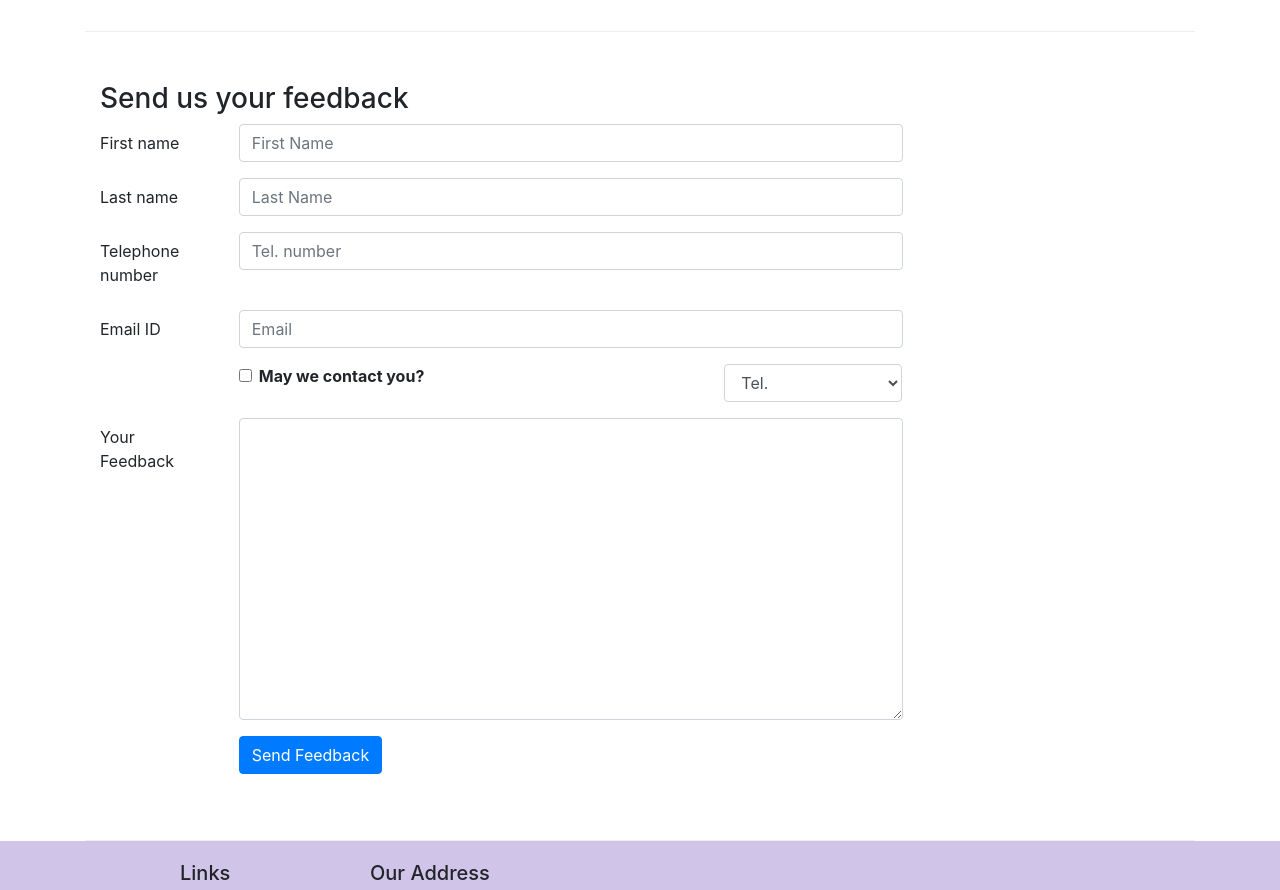
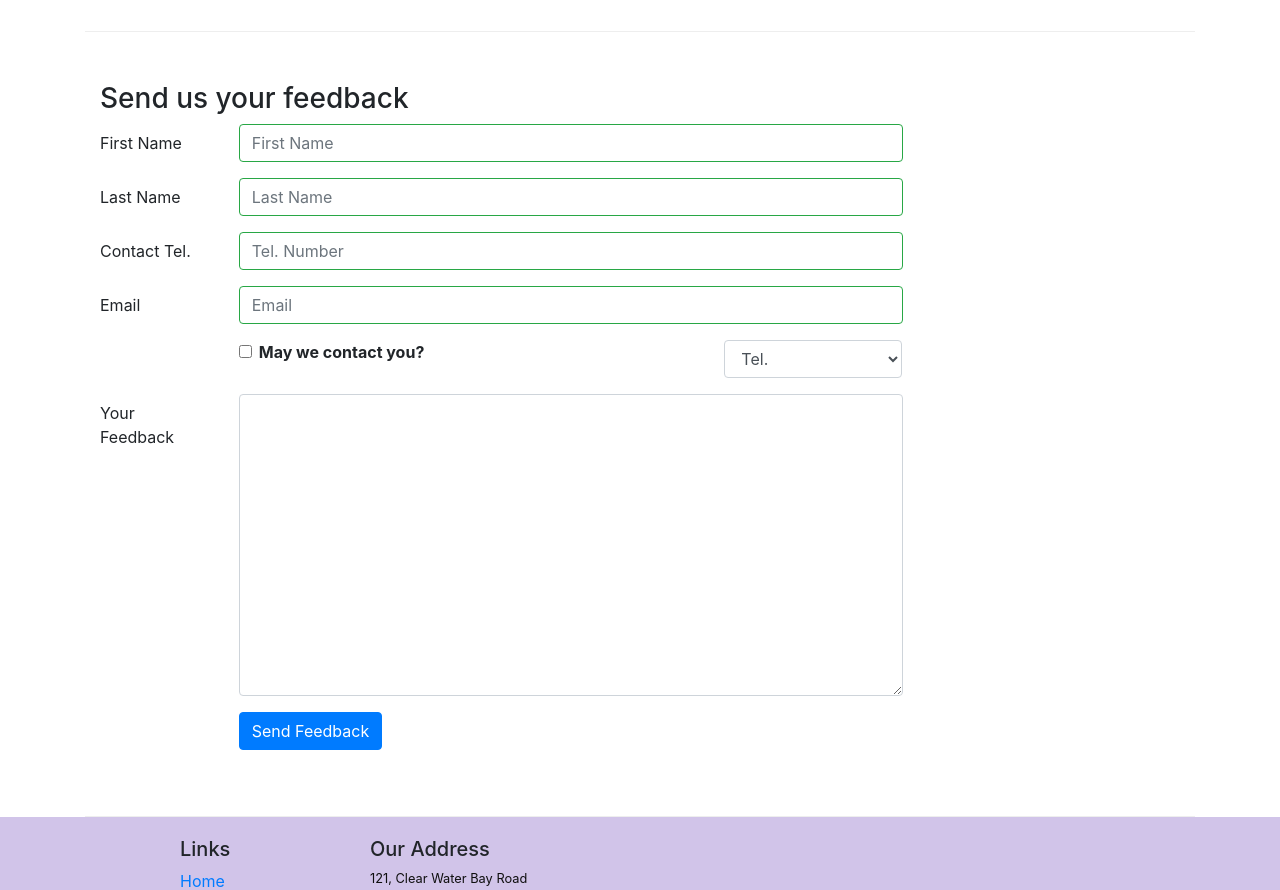
Before and after one commit to dh1105/React, a React (Create React App) app: page /contactus in a window 1280 px wide. Shown: the part 840-1730 px from the top of the page. Built offline with nearby package versions, Linux system fonts and the light colour scheme.

Commit message:
Controlled Form Validation

```diff
--- a/src/Components/ContactComponent.js
+++ b/src/Components/ContactComponent.js
@@ -1,5 +1,5 @@
 import React, {Component } from 'react';
-import { Breadcrumb, BreadcrumbItem, Button, Form, FormGroup, Label, Input, Col} from 'reactstrap';
+import { Breadcrumb, BreadcrumbItem, Button, Form, FormGroup, Label, Input, Col, FormFeedback} from 'reactstrap';
 import { Link } from 'react-router-dom';
 
 class Contact extends Component{
@@ -14,11 +14,53 @@ class Contact extends Component{
             email: '',
             agree: false,
             contactType: 'Tel.',
-            message: ''
+            message: '',
+            touched: {
+                firstname: false,
+                lastname: false,
+                telnum: false,
+                email: false
+            }
         }
 
         this.handleSubmit = this.handleSubmit.bind(this);
         this.handleInputChange = this.handleInputChange.bind(this);
+        this.handleBlur = this.handleBlur.bind(this);
+    }
+
+    handleBlur = (field) => (evt) => {
+        this.setState({
+          touched: { ...this.state.touched, [field]: true },
+        });
+    }
+
+    validate(firstname, lastname, telnum, email){
+        const errors = {
+            firstname: '',
+            lastname: '',
+            telnum: '',
+            email: ''
+        }
+
+        if(this.state.touched.firstname && firstname.length < 3)
+            errors.firstname = 'First name should be more than 2 characters';
+        else if(this.state.touched.firstname && firstname.length > 20)
+            errors.firstname = 'First name should be less than 20 characters';
+
+        if(this.state.touched.lastname && lastname.length < 3)
+            errors.lastname = 'Last name should be more than 2 characters';
+        else if(this.state.touched.lastname && lastname.length > 20)
+            errors.lastname = 'Last name should be less than 20 characters';
+
+        const reg = /^\d+$/;
+
+        if(this.state.touched.telnum && !reg.test(telnum))
+            errors.telnum = 'Tel. num should only be numbers';
+
+        if(this.state.touched.email && email.split('').filter(x => x === '@').length != 1)
+            errors.email = 'Email should have @';
+
+        return errors;
     }
 
     handleInputChange(event) {
@@ -38,6 +80,7 @@ class Contact extends Component{
     }
 
     render(){
+        const errors = this.validate(this.state.firstname, this.state.lastname, this.state.telnum, this.state.email);
         return(
             <div className="container">
                 <div className="row">
@@ -83,47 +126,55 @@ class Contact extends Component{
                     <div className="col-12 col-md-9">
                         <Form onSubmit={this.handleSubmit}>
                         <FormGroup row>
-                                <Label htmlFor="firstname" md={2}>
-                                    First name
-                                </Label>
+                                <Label htmlFor="firstname" md={2}>First Name</Label>
                                 <Col md={10}>
                                     <Input type="text" id="firstname" name="firstname"
                                         placeholder="First Name"
                                         value={this.state.firstname}
-                                            onChange={this.handleInputChange}/>
+                                        valid={errors.firstname === ''}
+                                        invalid={errors.firstname !== ''}
+                                        onBlur={this.handleBlur('firstname')}
+                                        onChange={this.handleInputChange} />
+                                    <FormFeedback>{errors.firstname}</FormFeedback>
                                 </Col>
                             </FormGroup>
                             <FormGroup row>
-                                <Label htmlFor="lastname" md={2}>
-                                    Last name
-                                </Label>
+                                <Label htmlFor="lastname" md={2}>Last Name</Label>
                                 <Col md={10}>
                                     <Input type="text" id="lastname" name="lastname"
                                         placeholder="Last Name"
                                         value={this.state.lastname}
-                                            onChange={this.handleInputChange}/>
+                                        valid={errors.lastname === ''}
+                                        invalid={errors.lastname !== ''}
+                                        onBlur={this.handleBlur('lastname')}
+                                        onChange={this.handleInputChange} />
+                                    <FormFeedback>{errors.lastname}</FormFeedback>
                                 </Col>
                             </FormGroup>
                             <FormGroup row>
-                                <Label htmlFor="telnum" md={2}>
-                                    Telephone number
-                                </Label>
+                                <Label htmlFor="telnum" md={2}>Contact Tel.</Label>
                                 <Col md={10}>
-                                    <Input Input type="tel" id="telnum" name="telnum"
-                                            placeholder="Tel. number"
+                                    <Input type="tel" id="telnum" name="telnum"
+                                        placeholder="Tel. Number"
                                         value={this.state.telnum}
-                                            onChange={this.handleInputChange}/>
+                                        valid={errors.telnum === ''}
+                                        invalid={errors.telnum !== ''}
+                                        onBlur={this.handleBlur('telnum')}
+                                        onChange={this.handleInputChange} />
+                                    <FormFeedback>{errors.telnum}</FormFeedback>
                                 </Col>
                             </FormGroup>
                             <FormGroup row>
-                                <Label htmlFor="email" md={2}>
-                                    Email ID
-                                </Label>
+                                <Label htmlFor="email" md={2}>Email</Label>
                                 <Col md={10}>
-                                    <Input Input type="email" id="email" name="email"
+                                    <Input type="email" id="email" name="email"
                                         placeholder="Email"
                                         value={this.state.email}
-                                            onChange={this.handleInputChange}/>
+                                        valid={errors.email === ''}
+                                        invalid={errors.email !== ''}
+                                        onBlur={this.handleBlur('email')}
+                                        onChange={this.handleInputChange} />
+                                    <FormFeedback>{errors.email}</FormFeedback>
                                 </Col>
                             </FormGroup>
                             <FormGroup row>
```
Lines whose indentation alone changed are shown as unchanged.
